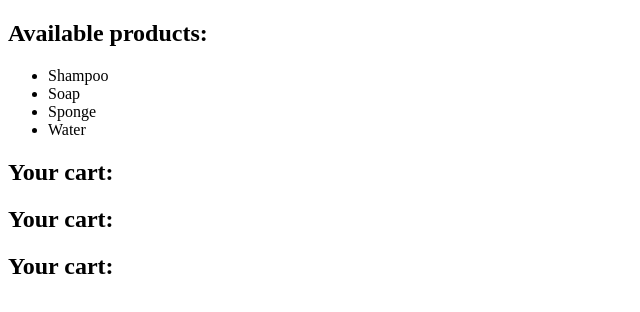
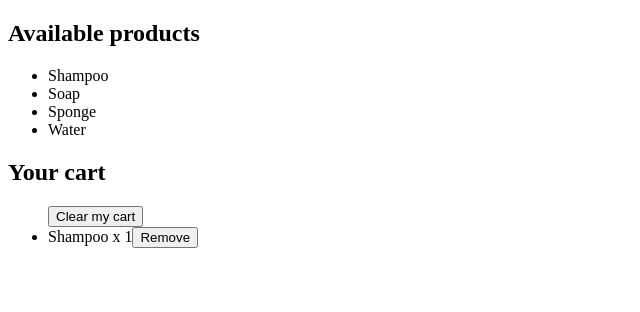
Before and after one commit to Anne-15/alx_javascript, a website: page Cookies_local_storage/7-index.html in a window 1280 px wide. Both pictures are taken after a click on the item "Shampoo". Shown: the whole page, without its empty margins (0-640 px from the left). Drawn offline with Linux system fonts and the light colour scheme.

Commit message:
applying changes

```diff
--- a/Cookies_local_storage/7-index.html
+++ b/Cookies_local_storage/7-index.html
@@ -1,108 +1,153 @@
 <!DOCTYPE html>
 <html lang="en">
+
 <head>
     <meta charset="UTF-8">
     <meta name="viewport" content="width=device-width, initial-scale=1.0">
     <title>Document</title>
 </head>
+
 <body>
     <script>
         const availableItems = ['Shampoo', 'Soap', 'Sponge', 'Water'];
-        if(typeof(sessionStorage) == undefined){
-            alert("Sorry, your browser does not support Web storage. Try again with a better one");
+
+        function isSessionStorageSupported() {
+            try {
+                sessionStorage.setItem('test', 'test');
+                sessionStorage.removeItem('test');
+                return true;
+            } catch (e) {
+                return false;
+            }
+        }
+
+        // Check session storage and call functions if available
+        if (isSessionStorageSupported()) {
+            createStore();
+            displayCart();
         } else {
-            createStore();
+            alert('Sorry, your browser does not support Web storage. Try again with a better one');
+        }
+
+        function addItemToCart(item) {
+            const cart = getCartFromStorage();
+
+            if (cart.hasOwnProperty(item)) {
+                cart[item] += 1;
+            } else {
+                cart[item] = 1;
+            }
+
+            // Store the updated cart in session storage
+            sessionStorage.setItem('cart', JSON.stringify(cart));
+
             displayCart();
         }
 
-        function getCartFromStorage(){
-            let cart = sessionStorage.getItem("cart");
-            if(cart == null){
+        function getCartFromStorage() {
+            const cartString = sessionStorage.getItem('cart');
+            if (cartString) {
+                return JSON.parse(cartString);
+            } else {
                 return {};
             }
-
-            return JSON.parse(cart);
         }
 
-        function addItemToCart(item){
-            const cate = getCartFromStorage();
-            cate[item] = cate[item] ? cate[item] + 1 : 1;
-            sessionStorage.setItem('cart', JSON.stringify(cate));
-            displayCart();
-        }
+        function removeItemfromCart(item) {
+            const cart = getCartFromStorage();
 
-        function removeItemfromCart(item){
-            const cart = getCartFromStorage();
-            if(cart[item]){
+            if (cart.hasOwnProperty(item)) {
                 delete cart[item];
+
+                // Store the updated cart in session storage
                 sessionStorage.setItem('cart', JSON.stringify(cart));
+
                 displayCart();
             }
         }
 
-        function clearCart(){
-            sessionStorage.removeItem('cart');
+        function clearCart() {
+            sessionStorage.clear();
             displayCart();
         }
 
-        function createStore(){
-            let h2 = document.createElement("h2");
-            h2.textContent = "Available products:"
-            document.body.appendChild(h2);
+        function createStore() {
+            const productsHeading = document.createElement('h2');
+            productsHeading.textContent = 'Available products';
 
-            let ul = document.createElement("ul");
-            document.body.appendChild(ul);
-            for(const item of availableItems){
-                const li = document.createElement("li");
-                li.textContent = item;
-                li.addEventListener('click',()=>addItemToCart(item));
-                ul.appendChild(li);
-            }
-            document.body.appendChild(ul);
+            const productList = document.createElement('ul');
+            for (const item of availableItems) {
+                const listItem = document.createElement('li');
+
+                listItem.textContent = item;
+                listItem.addEventListener('click', function () {
+                    addItemToCart(item);
+                });
+
+                productList.appendChild(listItem);
             }
 
-        function displayCart(){
-            let h2 = document.createElement("h2");
-            h2.textContent = "Your cart:"
-            document.body.appendChild(h2);
-
-            let div = document.createElement("div");
-            let existingDiv = document.querySelector("div");
-            if(existingDiv){
-                document.body.removeChild(existingDiv);
+            document.body.appendChild(productsHeading);
+            document.body.appendChild(productList);
         }
 
-            updateCart(div);
+        function displayCart() {
+            const cartDiv = document.getElementById('cartDiv');
+            if (cartDiv) {
+                cartDiv.innerHTML = '';
+            } else {
+                const cartDiv = document.createElement('div');
+                cartDiv.id = 'cartDiv';
+                document.body.appendChild(cartDiv);
+            }
+            const cartHeading = document.createElement('h2');
+            cartHeading.textContent = 'Your cart';
+            document.getElementById('cartDiv').appendChild(cartHeading);
+
+            // Call the updateCart function to populate the cart
+            updateCart();
         }
 
-        function updateCart(div){
+        function updateCart() {
+            const cartDiv = document.getElementById('cartDiv');
             const cart = getCartFromStorage();
 
+            // Create a list element to display cart items
+            const cartList = document.createElement('ul');
+
             if (Object.keys(cart).length === 0) {
-                const emptyCart = document.createElement('p');
-                emptyCart.textContent = 'Your cart is empty';
-                div.appendChild(emptyCart);
+                // Cart is empty
+                const emptyCartMessage = document.createElement('li');
+                emptyCartMessage.textContent = 'Your cart is empty';
+                cartList.appendChild(emptyCartMessage);
             } else {
-                const ul = document.createElement('ul');
+                // Cart has items, populate the list
+                for (const item in cart) {
+                    const cartItem = document.createElement('li');
+                    cartItem.textContent = `${item} x ${cart[item]}`;
 
-                for (const item in cart) {
-                    if (cart.hasOwnProperty(item)) {
-                        const li = document.createElement('li');
-                        li.textContent = `${item} x ${cart[item]} (remove)`;
-                        li.addEventListener('click', () => removeItemFromCart(item));
-                        ul.appendChild(li);
+                    // Add a remove button to each cart item
+                    const removeButton = document.createElement('button');
+                    removeButton.textContent = 'Remove';
+                    removeButton.addEventListener('click', function () {
+                        removeItemfromCart(item);
+                    });
+                    cartItem.appendChild(removeButton);
+
+                    cartList.appendChild(cartItem);
                 }
             }
 
-                const clearCartButton = document.createElement('li');
+            // Add a Clear my cart button
+            const clearCartButton = document.createElement('button');
             clearCartButton.textContent = 'Clear my cart';
-                clearCartButton.addEventListener('click', clearCart());
-                ul.appendChild(clearCartButton);
+            clearCartButton.addEventListener('click', clearCart);
+            cartList.insertBefore(clearCartButton, cartList.firstChild);
 
-                div.appendChild(ul);
+            // Append the cart list to the cartDiv
+            cartDiv.appendChild(cartList);
         }
-        }
-
     </script>
 </body>
+
 </html>
```
Lines whose indentation alone changed are shown as unchanged.
